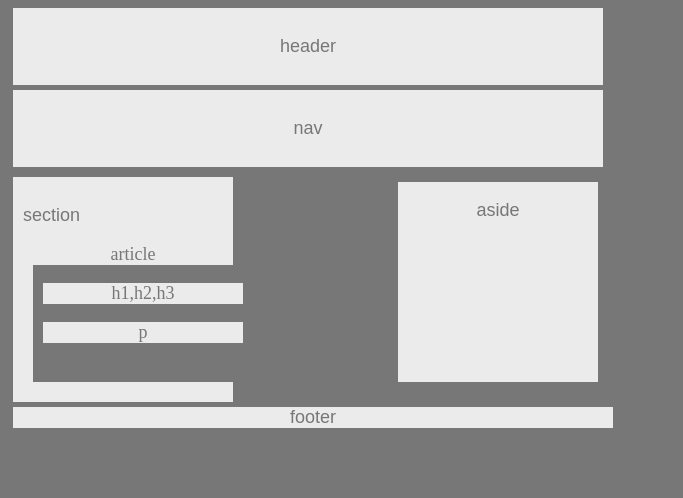
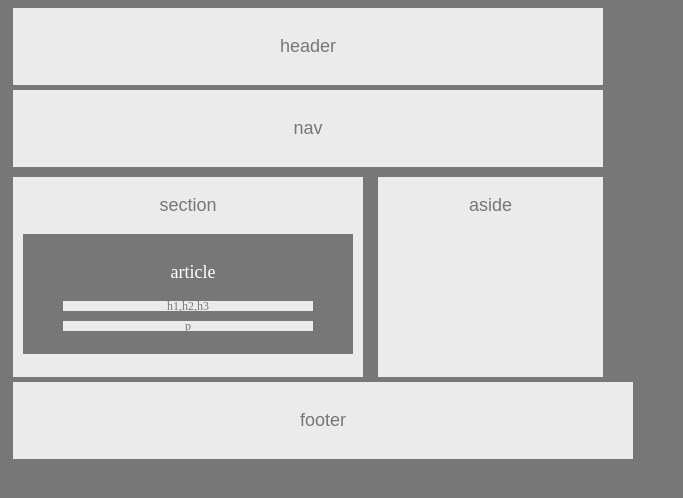
Before and after one commit to mengulluoglu/HM-Wireframe, a plain HTML site: page index.html in a window 1280 px wide. Shown: the whole page, without its empty margins (0-683 px from the left). Drawn offline with Linux system fonts and the light colour scheme.

Commit message:
adding html

```diff
--- a/index.css
+++ b/index.css
@@ -42,30 +42,37 @@ article {
 }
 
 section {
-    text-align: top;
+    text-align: center;
     background-color: #ebebeb;
     float: left;
-    padding: 10px;
-    margin: 5px 5px 5px 5px;
-    width: 200px;
+    margin: 5px -5px 5px 5px;
+    width: 350px;
+    height: 200px;
+}
+
+.flex-container>div {
+    background-color: #ebebeb;
+    width: 250px;
+    height: 10px;
+    margin: 10px 10px 10px 20px;
+    text-align: center;
+    line-height: 10px;
+    font-size: 12px;
+    color: #777777;
 }
 
 article {
-    width: 200px;
-}
-
-article p {
-    color: #777;
-    background: #ebebeb;
-    text-align: center;
-    width: 200px;
+    width: 300px;
+    background-color: #777777;
+    height: 100px;
+    padding: 10px 10px 10px 20px;
 }
 
 aside {
-    float: right;
-    margin: 10px 10px 10px 10px;
+    float: left;
+    margin: 5px 5px 5px 20px;
     text-align: center;
-    width: 200px;
+    width: 225px;
     height: 200px;
 }
 
@@ -74,5 +81,6 @@ footer {
     color: #777777;
     width: 600px;
     margin: 5px;
+    padding: 10px;
     clear: both;
 }
--- a/index.html
+++ b/index.html
@@ -18,17 +18,17 @@
 <body>
     <section>
         <p>section</p>
-        <article>
+        <article class="flex-container">
             <p>article</p>
-            <article class="h1,h2,h3">
-                <p>h1,h2,h3</p>
-                <p>p</p>
-                <br>
-            </article>
+            <div>h1,h2,h3</div>
+            <div>p</div>
+            </div>
+
     </section>
     <aside>
         <p>aside</p>
     </aside>
+
 
 </body>
 <footer>
```
